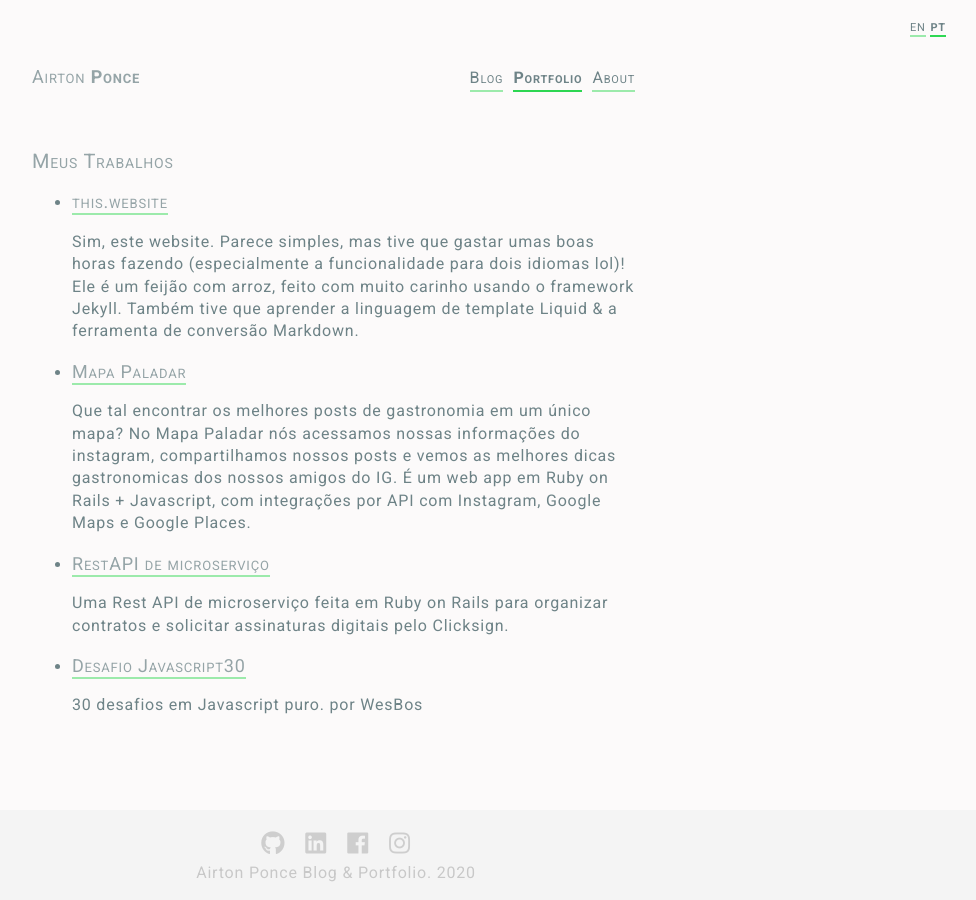
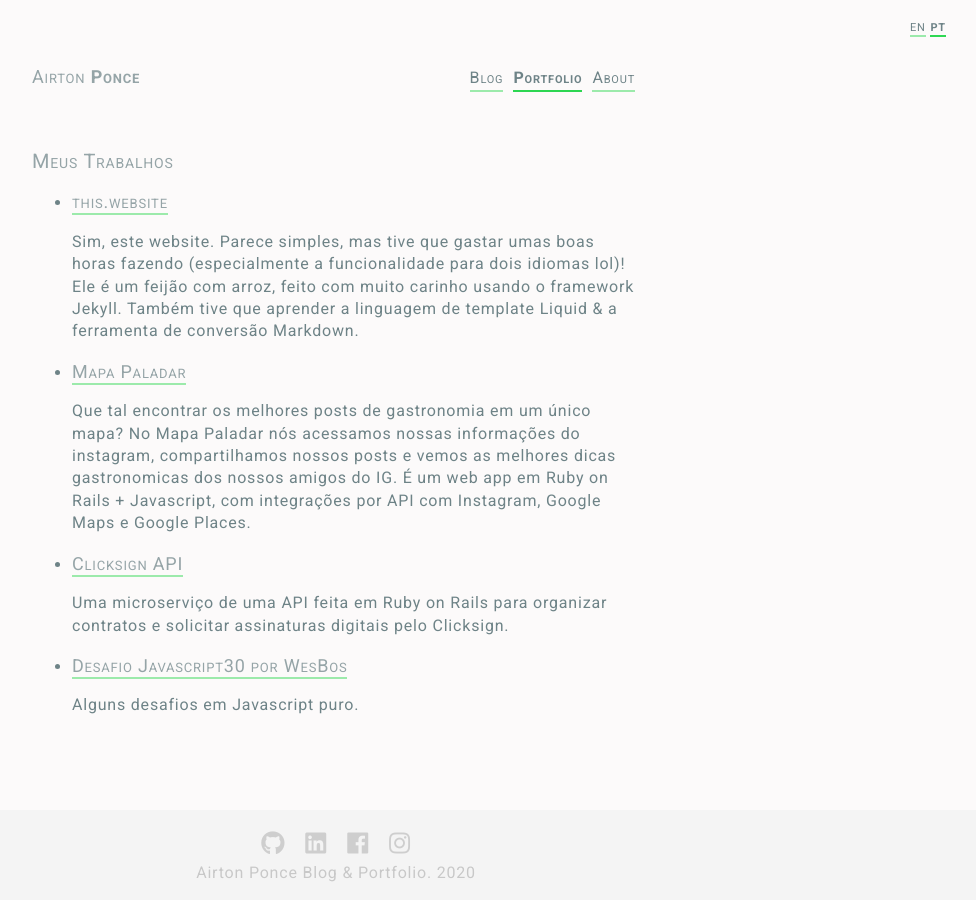
Before and after one commit to APonce911/jekyll-mywebsite, a Jekyll site: the page built from pt/portfolio.html, in a window 1280 px wide. Shown: the whole page, without its empty margins (304-1280 px from the left). Built offline with Jekyll 4.4.1, drawn with Linux system fonts in a browser that asks for light colours; nearby versions of some CDN libraries.

Commit message:
update portfolio

```diff
--- a/_data/portfolio.yml
+++ b/_data/portfolio.yml
@@ -17,16 +17,16 @@
 - API-Banfox:
   url: "https://github.com/APonce911/api-documents-app"
   title:
-    en: "Microservice API"
-    pt: "RestAPI de microserviço"
+    en: "Clicksign API"
+    pt: "Clicksign API"
   excerpt:
-    en: "A Ruby on Rails microservice Rest API to organize contracts and request digital signatures using ClickSign."
-    pt: "Uma  Rest API de microserviço feita em Ruby on Rails para organizar contratos e solicitar assinaturas digitais pelo Clicksign."
+    en: "A Ruby on Rails microservice API to organize contracts and request digital signatures using ClickSign."
+    pt: "Uma microserviço de uma API feita em Ruby on Rails para organizar contratos e solicitar assinaturas digitais pelo Clicksign."
 - js30:
   url: "https://aponce911.github.io/javascript30/"
   title:
-    en: "Javascript30 Challenge"
-    pt: "Desafio Javascript30"
+    en: "Javascript30 Challenge by WesBos"
+    pt: "Desafio Javascript30 por WesBos"
   excerpt:
-    en: "30 pure JavaScript challenges. by WesBos"
-    pt: "30 desafios em Javascript puro. por WesBos"
+    en: "Some JavaScript challenges."
+    pt: "Alguns desafios em Javascript puro."
```
